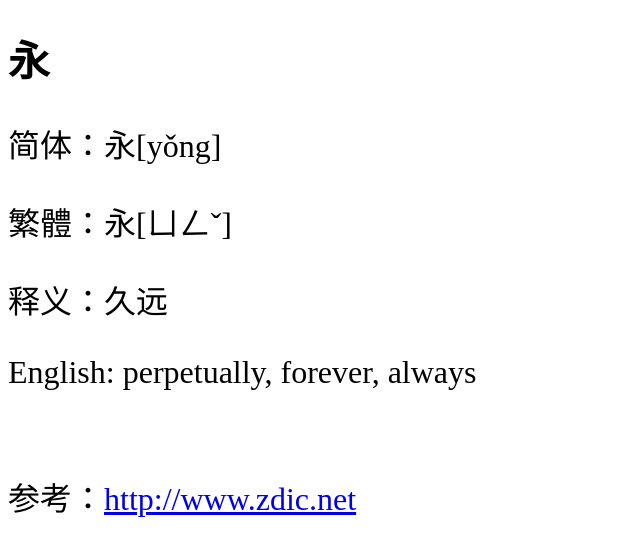
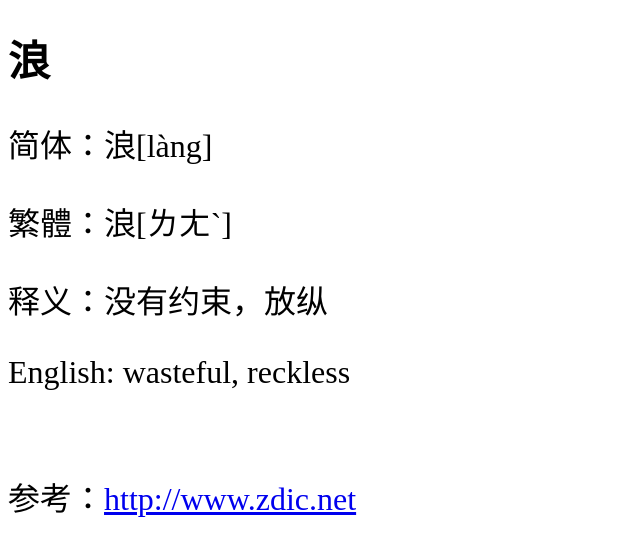
Before and after one commit to shengzhe/livecalligraphy, a Jekyll site: the page built from _posts/2012-08-31-LanTing-148.html, in a window 1280 px wide. Shown: the top 556 px of the page, without its empty margins (0-640 px from the left). Built offline with Jekyll 4.4.1, drawn with Linux system fonts in a browser that asks for light colours; Markdown is read by kramdown in place of the engine named in the settings.

Commit message:
Update 2012-08-31-LanTing-148.html

```diff
--- a/_posts/2012-08-31-LanTing-148.html
+++ b/_posts/2012-08-31-LanTing-148.html
@@ -1,11 +1,11 @@
 ---
 layout: default
-title: 兰亭集序第1个字 (1st character of Lan Ting)
+title: 兰亭集序第148个字 (148th character of Lan Ting)
 ---
-<h1>永</h1>
-<p>简体：永[yǒng]</p>
-<p>繁體：永[ㄩㄥˇ]</p>
-<p>释义：久远</p>
-<p>English: perpetually, forever, always</p>
+<h1>浪</h1>
+<p>简体：浪[làng]</p>
+<p>繁體：浪[ㄌㄤˋ]</p>
+<p>释义：没有约束，放纵</p>
+<p>English: wasteful, reckless</p>
 <br/>
-<p>参考：<a href="http://www.zdic.net/zd/zi/ZdicE6ZdicB0ZdicB8.htm">http://www.zdic.net</a></p>
+<p>参考：<a href="http://www.zdic.net/z/1d/js/6D6A.htm">http://www.zdic.net</a></p>
```
